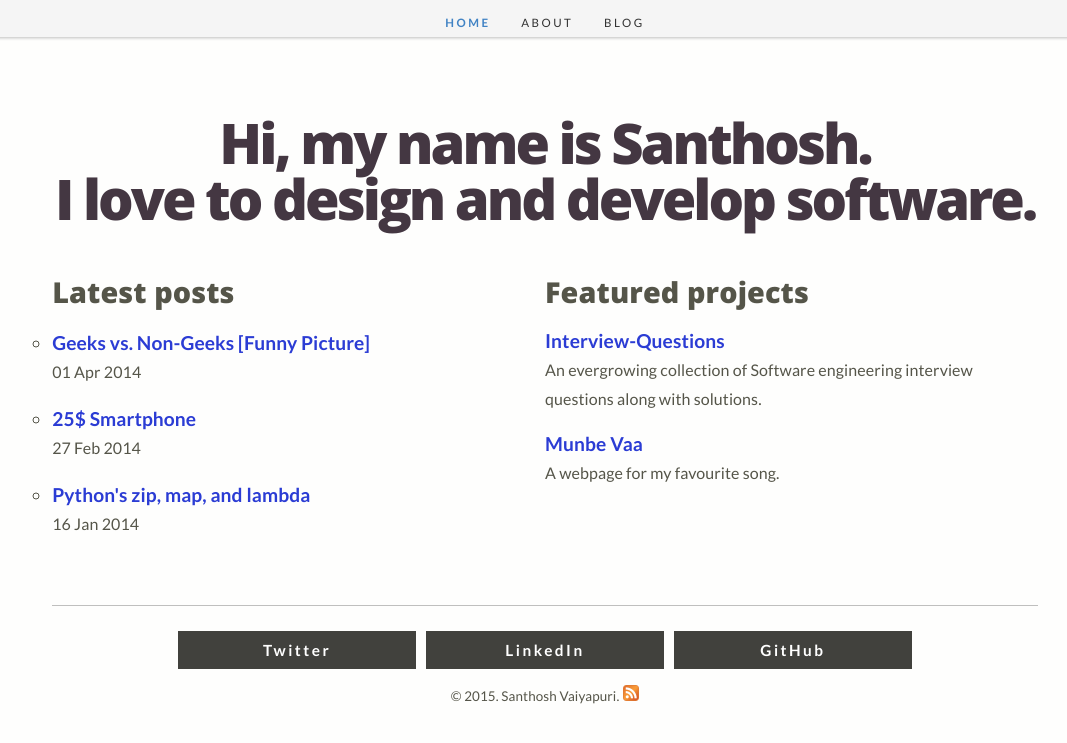
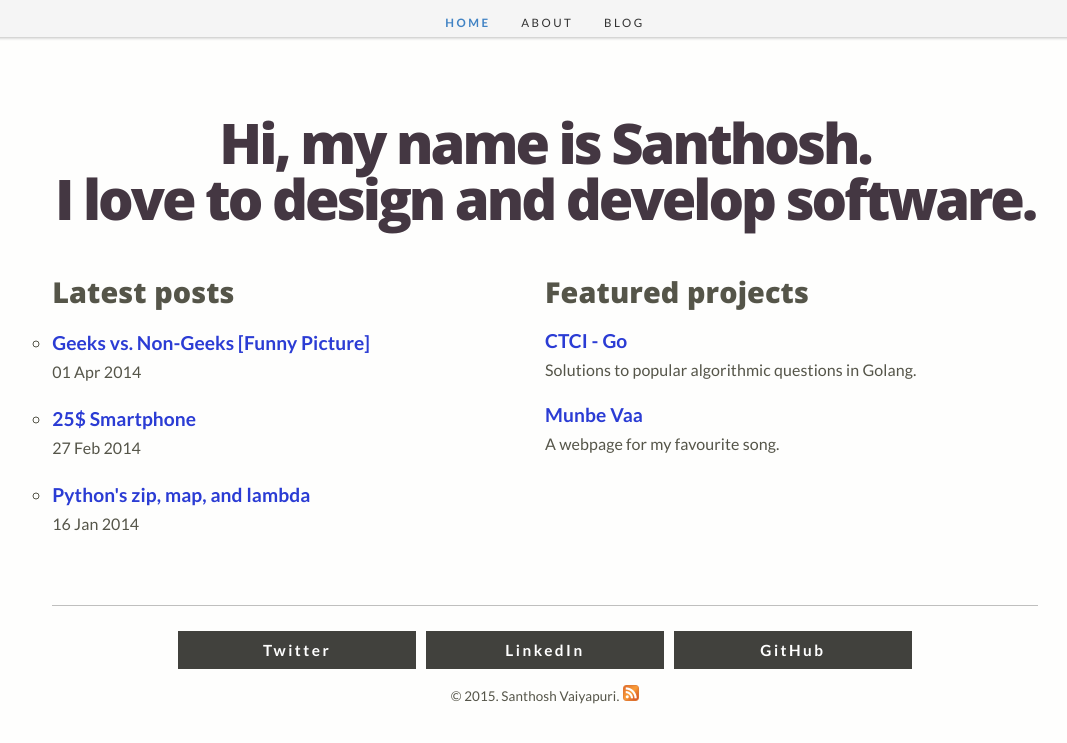
Before and after one commit to santhoshvai/santhoshvai.github.io, a Jekyll site: the page built from index.html, in a window 1280 px wide. Shown: the top 743 px of the page, without its empty margins (95-1162 px from the left). Built offline with Jekyll 4.4.1, drawn with Linux system fonts in a browser that asks for light colours; Markdown is read by kramdown in place of the engine named in the settings; the list of posts is cut into pages by our own code.

Commit message:
fixed meta description and catch on index

```diff
--- a/_includes/head.html
+++ b/_includes/head.html
@@ -13,7 +13,11 @@
       {{ page.title }} &middot; {{ site.title }}
     {% endif %}
   </title>
-  <meta name="description" content="{% if page.description %}{{ page.description | strip_html | strip_newlines | truncate: 120  }}{% else %}{{ page.content | strip_html | strip_newlines | truncate: 120 }}{% endif %}"/>
+  {% if page.description %}
+    <meta name="description" content="{{ page.description | truncate: 200 | strip_newlines | escape_once }}" />
+  {% else %}
+    <meta name="description" content="{{ content | strip_html | truncate: 200 | strip_newlines | escape_once }}" />
+  {% endif %}
 {% if page.tags %}
   <meta name="keywords" content="{{ page.tags | join: ', ' }}"/>
 {% else %}
@@ -25,7 +29,11 @@
   {% else %}
   <meta property="og:title" content="{{ page.title }} &middot; {{ site.title }}" />
   {% endif %}
-  <meta property="og:description" content="{% if page.description %}{{ page.description | strip_html | strip_newlines | truncate: 120  }}{% else %}{{ page.content | strip_html | strip_newlines | truncate: 120 }}{% endif %}">
+  {% if page.description %}
+    <meta name="og:description" content="{{ page.description | truncate: 200 | strip_newlines | escape_once }}" />
+  {% else %}
+    <meta name="og:description" content="{{ content | strip_html | truncate: 200 | strip_newlines | escape_once }}" />
+  {% endif %}
   <meta property="og:url" content="{{ site.url }}{{ page.url }}"/>
   <meta property="og:site_name" content="{{ site.title }}"/>
   <meta property="og:type"   content="website" />
@@ -38,8 +46,12 @@
   {% else %}
   <meta name="twitter:title"  content="{{ page.title }} &middot; {{ site.title }}" />
   {% endif %}
-  <meta name="twitter:description" content="{% if page.description %}{{ page.description | strip_html | strip_newlines | truncate: 120  }}{% else %}{{ page.content | strip_html | strip_newlines | truncate: 120 }}{% endif %}"/>
-  <meta name="twitter:creator" content="@{{ site.autor.twitter }}"/>
+  {% if page.description %}
+    <meta name="twitter:description" content="{{ page.description | truncate: 200 | strip_newlines | escape_once }}" />
+  {% else %}
+    <meta name="twitter:description" content="{{ content | strip_html | truncate: 200 | strip_newlines | escape_once }}" />
+  {% endif %}
+  <meta name="twitter:creator" content="@{{ site.author.twitter }}"/>
   <meta name="twitter:domain" content="{{ site.url }}"/>
 <!-- CSS -->
   <link rel="stylesheet" href="{{ site.baseurl }}public/css/poole.css"/>
--- a/index.html
+++ b/index.html
@@ -18,9 +19,9 @@ title: Home
     </div>
     <div class="column-half clearfix">
         <h2>Featured projects</h2>
-        <h4><a href="https://github.com/AlgorithmCrackers/Interview-Questions">
-          Interview-Questions</a></h4>
-        <small>An evergrowing collection of Software engineering interview questions along with solutions.</small>
+        <h4><a href="https://github.com/gaylemcd/ctci/tree/master/Go">
+         CTCI - Go</a></h4>
+        <small>Solutions to popular algorithmic questions in Golang.</small>
         <h4><a href="/Munbe-vaa/">
             Munbe Vaa</a></h4>
         <small>A webpage for my favourite song.</small>
```
Also changed, not shown: other parts of index.html (+1 -0 lines).
